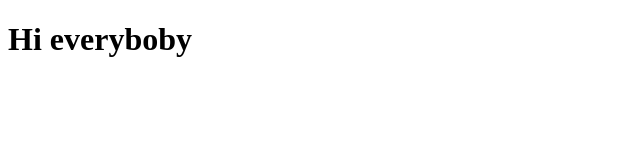
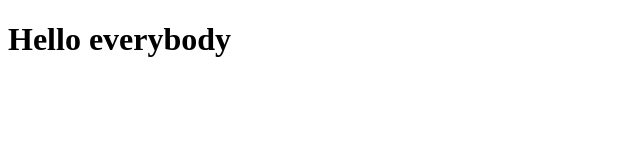
Before and after one commit to AnastasiaMandrihelia/github-tutorial, a plain HTML site: page index.html in a window 1280 px wide. Shown: the whole page, without its empty margins (0-640 px from the left). Drawn offline with Linux system fonts and the light colour scheme.

Commit message:
Update index.html

```diff
--- a/index.html
+++ b/index.html
@@ -7,6 +7,6 @@
     <title>Document</title>
 </head>
 <body>
-    <h1>Hi everyboby</h1>
+    <h1>Hello everybody</h1>
 </body>
 </html>
```
